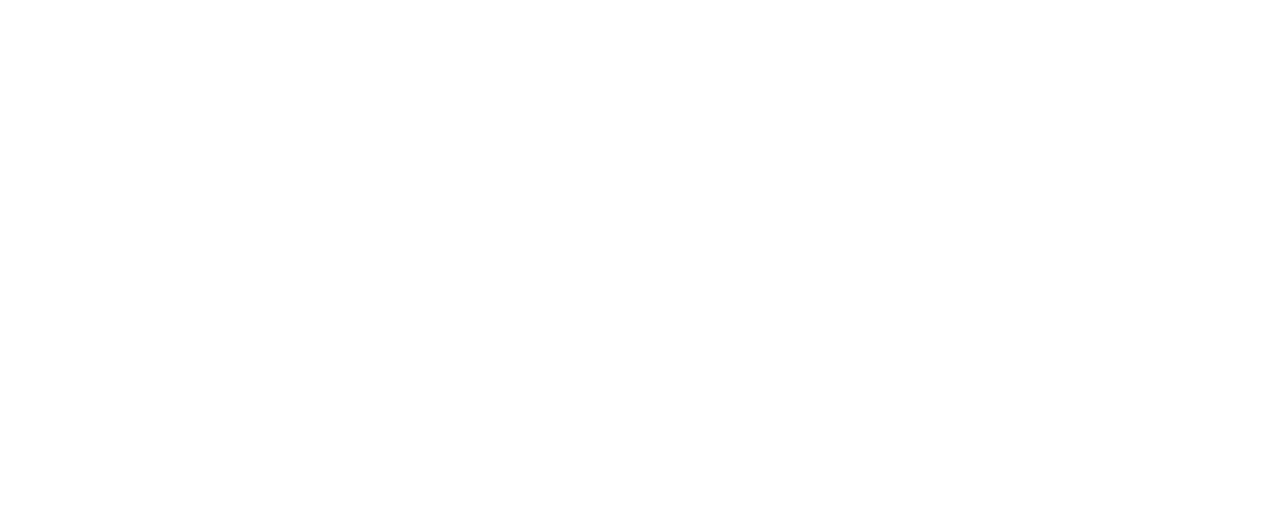
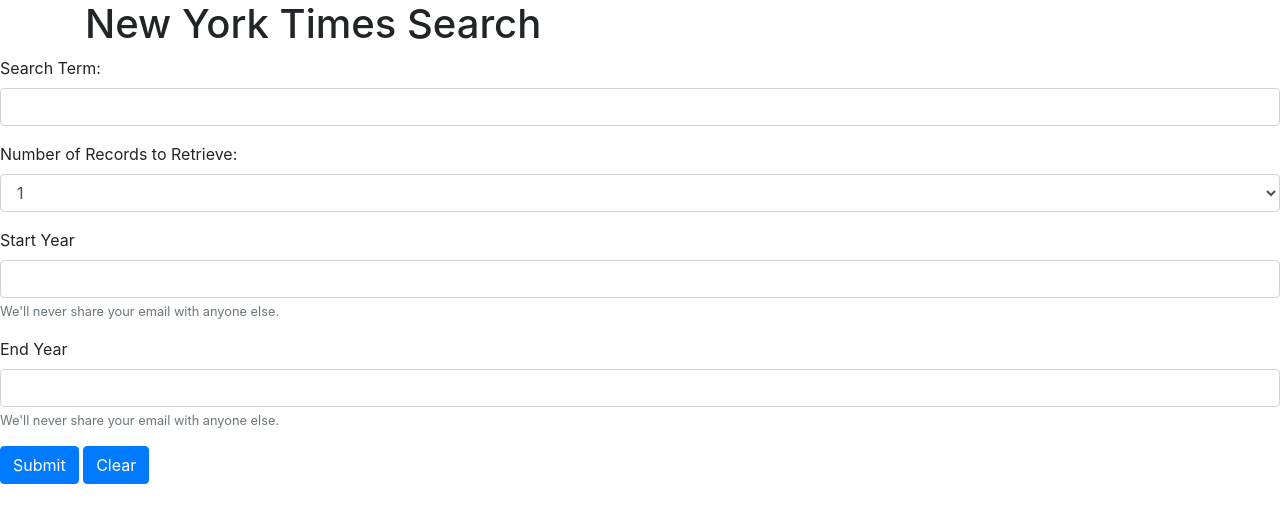
Before and after one commit to lilipcohen/ny-times, a plain HTML site: page index.html in a window 1280 px wide. Drawn offline with nearby package versions, Linux system fonts and the light colour scheme.

Commit message:
adding html labels

```diff
--- a/index.html
+++ b/index.html
@@ -10,6 +10,40 @@
     <title>Document</title>
 </head>
 <body>
+    <header class = "container">
+        <h1>New York Times Search</h1>
+    </header>
+    <main>
+        <form>
+            <div class="form-group">
+                <label for="search-term">Search Term:</label>
+                <input type="text" class="form-control" id="search-term" aria-describedby="searchTerm">
+            </div>
+            <div class="form-group">
+                <label for="numberOfRecords">Number of Records to Retrieve:</label>
+                <select class="form-control" id="numberOfRecords">
+                    <option>1</option>
+                    <option>2</option>
+                    <option>3</option>
+                    <option>4</option>
+                    <option>5</option>
+                </select>
+            </div>
+            <div class="form-group">
+                <label for="exampleInputEmail1">Start Year</label>
+                <input type="email" class="form-control" id="exampleInputEmail1" aria-describedby="emailHelp">
+                <small id="emailHelp" class="form-text text-muted">We'll never share your email with anyone else.</small>
+            </div>
+            <div class="form-group">
+                <label for="exampleInputEmail1">End Year</label>
+                <input type="email" class="form-control" id="exampleInputEmail1" aria-describedby="emailHelp">
+                <small id="emailHelp" class="form-text text-muted">We'll never share your email with anyone else.</small>
+            </div>
+            <button type="submit" class="btn btn-primary">Submit</button>
+            <button type="reset" class="btn btn-primary">Clear</button>
+        </form>
+
+    </main>
     <!-- Bootstrap jQuery and JS bundle w/ Popper.js -->
     <script
         src="https://code.jquery.com/jquery-3.5.1.slim.min.js"
```
